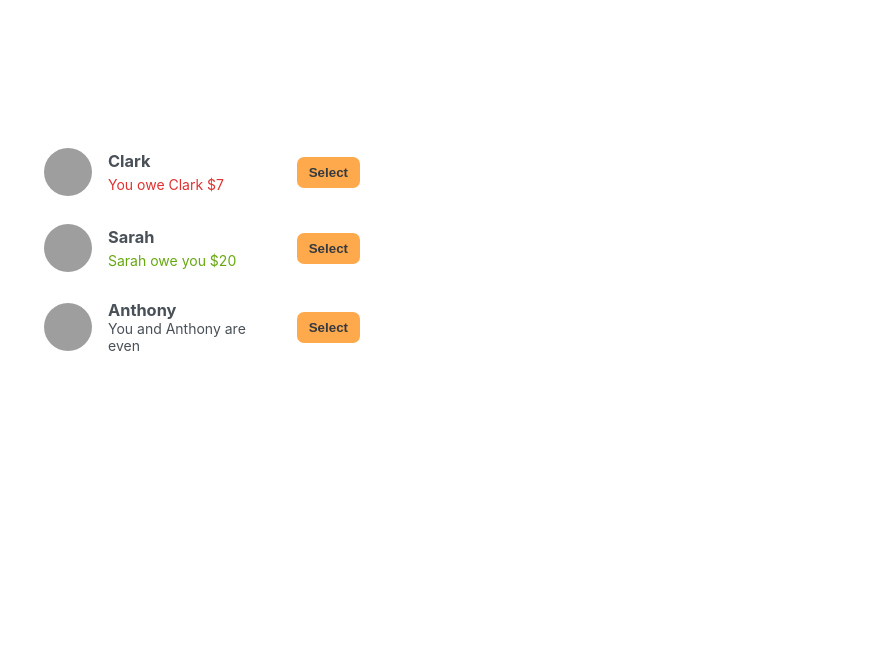
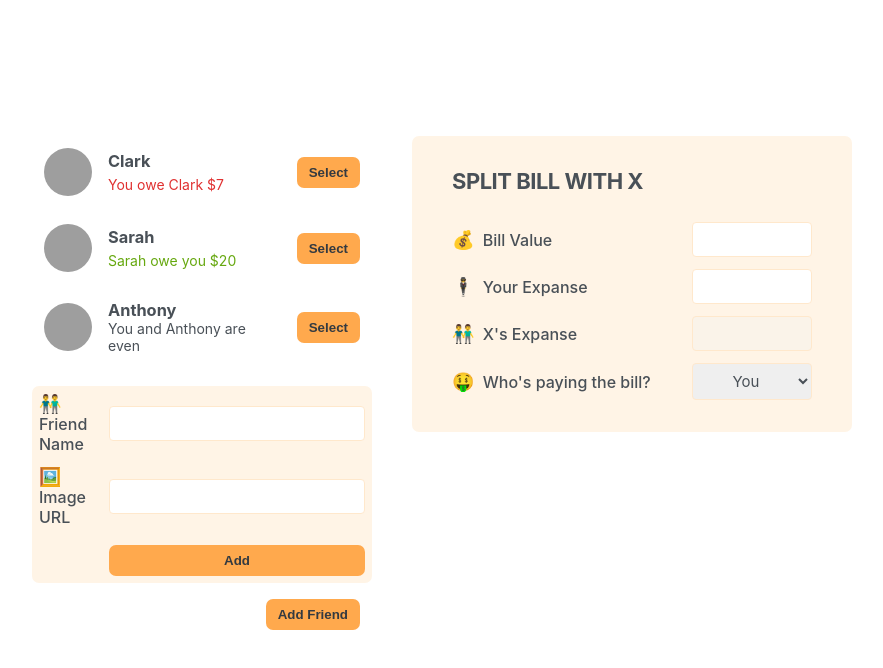
Before and after one commit to rahidt1/eat-n-split, a React (Create React App) app: page / in a window 1280 px wide. Shown: the top 668 px of the page, without its empty margins (198-1081 px from the left). Built offline with nearby package versions, Linux system fonts and the light colour scheme; grey boxes are pictures that could not be loaded; the HTML template or start-up script is replaced by a standard one.

Commit message:
Build static design for Form components.

```diff
--- a/src/App.js
+++ b/src/App.js
@@ -24,7 +24,10 @@
     <div className="app">
       <div className="sidebar">
         <FrindsList />
+        <FormAddFriend />
+        <Button>Add Friend</Button>
       </div>
+      <FormSplitBill />
     </div>
   );
 }
@@ -63,7 +66,43 @@
         </p>
       )}
 
-      <button className="button">Select</button>
+      <Button>Select</Button>
     </li>
   );
 }
+function Button({ children }) {
+  return <button className="button">{children}</button>;
+}
+
+function FormAddFriend() {
+  return (
+    <form className="form-add-friend">
+      <label>👬 Friend Name</label>
+      <input type="text" />
+
+      <label>🖼️ Image URL</label>
+      <input type="text" />
+
+      <Button>Add</Button>
+    </form>
+  );
+}
+
+function FormSplitBill() {
+  return (
+    <form className="form-split-bill">
+      <h2>Split Bill With X</h2>
+      <label>💰 Bill Value</label>
+      <input type="text" />
+      <label>🕴 Your Expanse</label>
+      <input type="text" />
+      <label>👬 X's Expanse</label>
+      <input type="text" disabled />
+      <label>🤑 Who's paying the bill?</label>
+      <select>
+        <option value="user">You</option>
+        <option value="friend">X</option>
+      </select>
+    </form>
+  );
+}
--- a/src/index.css
+++ b/src/index.css
@@ -120,7 +120,7 @@
 .form-add-friend {
   grid-template-columns: 1fr 1.5fr;
   margin-bottom: 1.6rem;
-  padding: 1.2rem;
+  padding: 0.7rem;
 }
 .form-split-bill {
   grid-template-columns: 1fr 12rem;
```
